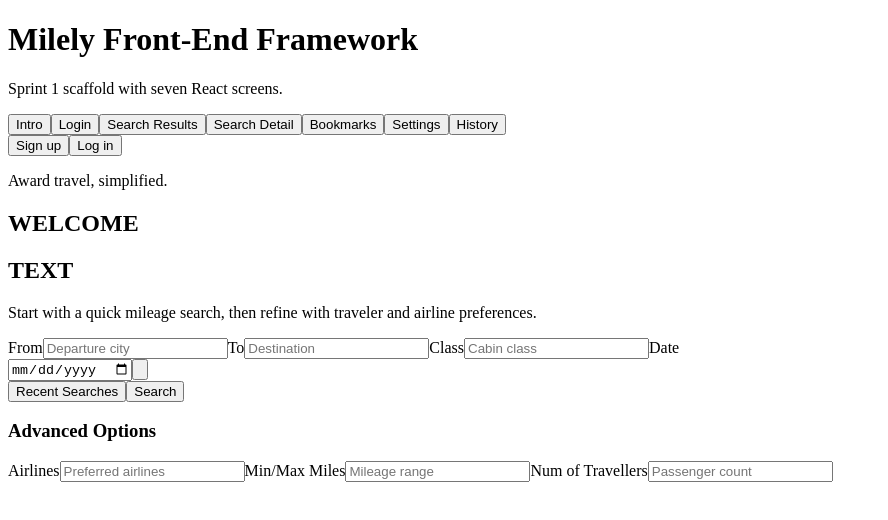
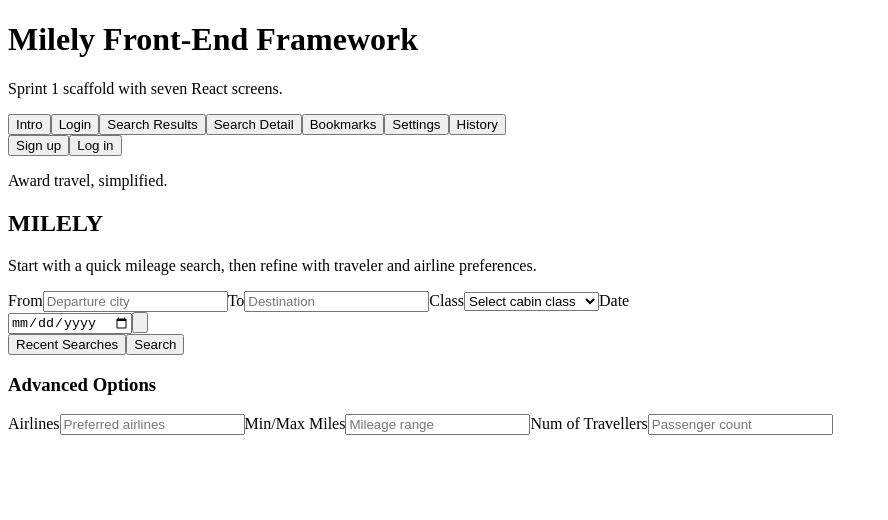
Before and after one commit to agile-students-spring2026/final-macrobiotics, a React (Vite) app in the folder front-end/: page / in a window 1280 px wide. Shown: the top 520 px of the page, without its empty margins (0-888 px from the left). Built offline with nearby package versions, Linux system fonts and the light colour scheme; the HTML template or start-up script is replaced by a standard one.

Commit message:
Improved Class selector and added meaningful title

```diff
--- a/front-end/src/pages/IntroPage.jsx
+++ b/front-end/src/pages/IntroPage.jsx
@@ -3,6 +3,14 @@ import { useRef, useState } from "react";
 const ACCOUNT_ACTIONS = [
   { id: "signup", label: "Sign up" },
   { id: "login", label: "Log in" }
+];
+
+const CABIN_OPTIONS = [
+  { value: "", label: "Select cabin class" },
+  { value: "economy", label: "Economy" },
+  { value: "premium-economy", label: "Premium Economy" },
+  { value: "business", label: "Business" },
+  { value: "first", label: "First" }
 ];
 
 function IntroPage({ onNavigateScreen }) {
@@ -68,8 +76,7 @@ function IntroPage({ onNavigateScreen }) {
 
         <header className="intro-hero">
           <p className="intro-hero__eyebrow">Award travel, simplified.</p>
-          <h2 className="intro-hero__title">WELCOME</h2>
-          <h2 className="intro-hero__title intro-hero__title--second">TEXT</h2>
+          <h2 className="intro-hero__title">MILELY</h2>
           <p className="intro-hero__copy">
             Start with a quick mileage search, then refine with traveler and
             airline preferences.
@@ -102,13 +109,17 @@ function IntroPage({ onNavigateScreen }) {
 
             <label className="intro-field">
               <span>Class</span>
-              <input
+              <select
                 name="classType"
-                type="text"
                 value={formValues.classType}
                 onChange={handleFieldChange}
-                placeholder="Cabin class"
-              />
+              >
+                {CABIN_OPTIONS.map((option) => (
+                  <option key={option.value || "placeholder"} value={option.value}>
+                    {option.label}
+                  </option>
+                ))}
+              </select>
             </label>
 
             <label className="intro-field">
--- a/front-end/src/styles.css
+++ b/front-end/src/styles.css
@@ -216,7 +216,8 @@ body {
   color: #1f2937;
 }
 
-.intro-field input {
+.intro-field input,
+.intro-field select {
   width: 100%;
   border: 1px solid #d2d9e3;
   border-radius: 0.95rem;
@@ -231,11 +232,26 @@ body {
     background-color 150ms ease;
 }
 
+.intro-field select {
+  appearance: none;
+  background-image:
+    linear-gradient(45deg, transparent 50%, #5d6879 50%),
+    linear-gradient(135deg, #5d6879 50%, transparent 50%);
+  background-position:
+    calc(100% - 1.4rem) calc(50% - 0.12rem),
+    calc(100% - 1rem) calc(50% - 0.12rem);
+  background-size: 0.45rem 0.45rem, 0.45rem 0.45rem;
+  background-repeat: no-repeat;
+  padding-right: 2.8rem;
+  color: var(--text);
+}
+
 .intro-field input::placeholder {
   color: #6c7787;
 }
 
-.intro-field input:focus {
+.intro-field input:focus,
+.intro-field select:focus {
   outline: none;
   border-color: #5c95c4;
   background: #f8fbff;
```
